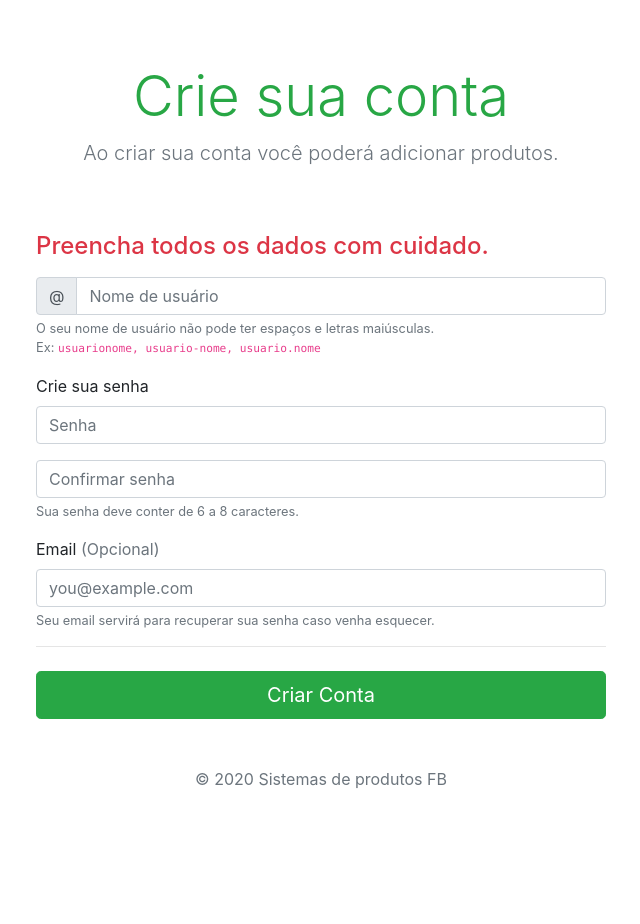
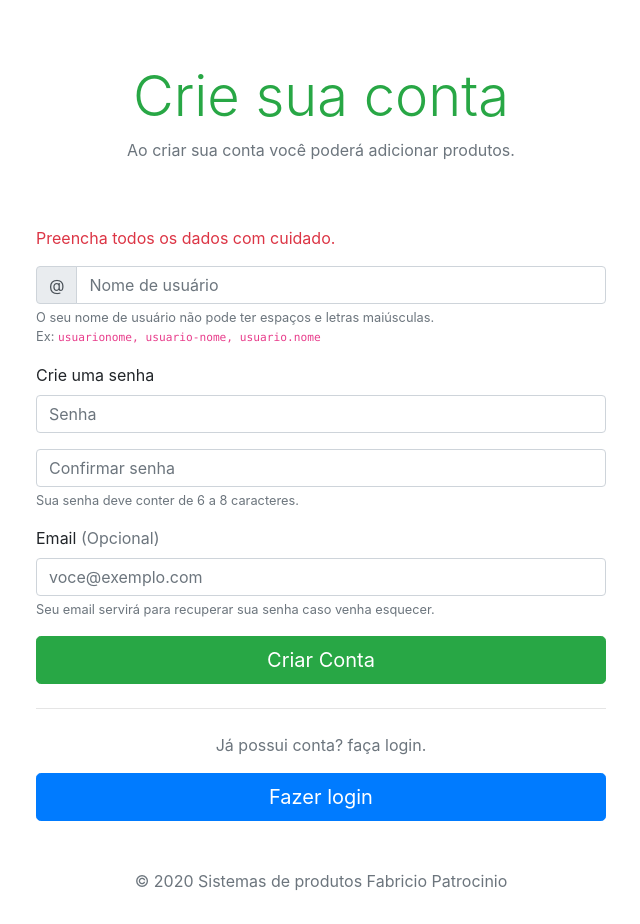
Before and after one commit to FabricioPatrocinio/sistema-de-produtos, a Flask app: page /criar-conta in a window 1280 px wide. Shown: the whole page, without its empty margins (319-959 px from the left). Before the commit the page ends 788 px from the top, so only its background shows below. Run offline with Flask 2, Linux system fonts and the light colour scheme; some libraries are stand-ins or nearby versions.

Commit message:
Ajuste no frontend

```diff
--- a/app/templates/adicionar-produtos.html
+++ b/app/templates/adicionar-produtos.html
@@ -141,8 +141,7 @@
         </div>
         <button class="btn btn-primary btn-lg btn-block mt-4" type="submit">Adiconar Produto</button>
     </form>
-    <hr class="mb-4 mt-4">
-    <p class="mt-5 mb-3 text-muted text-center">© 2020 Sistemas de produtos FB</p>
+    <p class="mt-5 mb-5 text-muted text-center">© 2020 Sistemas de produtos Fabricio Patrocinio</p>
     </div>
 </main>
 {% endblock body  %}
--- a/app/templates/criar-conta.html
+++ b/app/templates/criar-conta.html
@@ -19,21 +19,21 @@
     <div class="container criar-conta">
       <div class="py-5 text-center">
           <h2 class="display-4 text-success">Crie sua conta</h2>
-          <p class="lead text-muted">Ao criar sua conta você poderá adicionar produtos.</p>
+          <p class="text-muted">Ao criar sua conta você poderá adicionar produtos.</p>
       </div>
 
       <div>
-        <h4 class="mb-3 text-danger">Preencha todos os dados com cuidado.</h4>
+        <p class="text-danger">Preencha todos os dados com cuidado.</p>
         <form class="needs-validation" action="{{ url_for('bp_auth.criar_conta') }}" method="post">
         {% with messages = get_flashed_messages(with_categories=true) %}
           {% if  messages %}
             {% for category, message in messages %}
               <div class="alert alert-{{ category }}" role="alert">
-                  {{ message }}
-                  {% if category == 'success' %}
-                    <a href="{{ url_for('bp_auth.index')}}" class="btn btn btn-primary btn-block">Faça login</a>
-                  {% endif %}
+                {{ message }}
               </div>
+              {% if category == 'success' %}
+                <a href="{{ url_for('bp_auth.index')}}" class="btn btn-lg btn-primary btn-block mb-3">Faça login</a>
+              {% endif %}
             {% endfor %}
           {% endif %}
         {% endwith %}
@@ -48,7 +48,7 @@
           </div>
 
           <div class="mb-3">
-            <label for="senha">Crie sua senha</label>
+            <label for="senha">Crie uma senha</label>
             <input type="password" name="senha" class="form-control mb-3" id="email" placeholder="Senha">
             <input type="password" name="confir-senha" class="form-control" id="email" placeholder="Confirmar senha">
             <small id="emailHelp" class="form-text text-muted">Sua senha deve conter de 6 a 8 caracteres.</small>
@@ -56,14 +56,17 @@
 
           <div class="mb-3">
             <label for="email">Email <span class="text-muted">(Opcional)</span></label>
-            <input type="email" class="form-control" name="email" id="email" placeholder="you@example.com">
+            <input type="email" class="form-control" name="email" id="email" placeholder="voce@exemplo.com">
             <small id="emailHelp" class="form-text text-muted">Seu email servirá para recuperar sua senha caso venha esquecer.</small>
           </div>
 
-          <hr class="mb-4">
           <button class="btn btn-success btn-lg btn-block" type="submit">Criar Conta</button>
         </form>
-        <p class="mt-5 mb-3 text-muted text-center">© 2020 Sistemas de produtos FB</p>
+
+        <hr class="mb-4 mt-4">
+        <p class="text-center text-muted">Já possui conta? faça login.</p>
+        <a href="{{ url_for('bp_auth.index')}}" class="btn btn-lg btn-primary btn-block">Fazer login</a>
+        <p class="mt-5 mb-3 text-muted text-center">© 2020 Sistemas de produtos Fabricio Patrocinio</p>
       </div>
     </div>
 
--- a/app/templates/home.html
+++ b/app/templates/home.html
@@ -20,7 +20,7 @@
         <form class="form-signin" method="post" action="{{ url_for('bp_auth.index') }}">
           <div class="text-center mb-4">
             <h1 class="display-5 text-success mb-3 font-weight-normal">Faça Login</h1>
-            <p class="lead text-muted">Faça login para ter acesso ao sistema de produtos ou crie uma conta.</p>
+            <p class="text-muted">Faça login para ter acesso ao sistema de produtos ou crie uma conta.</p>
           </div>
           {% with messages = get_flashed_messages(with_categories=true) %}
             {% if messages %}
@@ -49,9 +49,9 @@
           </div>
           <button class="btn btn-lg btn-primary btn-block" type="submit">Entrar</button>
           <hr class="mb-4">
-          <p class="text-center text-muted">Não tem conta? <br> Crie uma conta para poder acessar ao sistema de produtos</p>
+          <p class="text-center text-muted">Não tem conta? Crie uma conta para poder acessar ao sistema de produtos</p>
           <a href="{{ url_for('bp_auth.criar_conta')}}" class="btn btn-lg btn-success btn-block">Criar conta</a>
-          <p class="mt-5 mb-3 text-muted text-center">© 2020 Sistema de produtos FB</p>
+          <p class="mt-5 mb-3 text-muted text-center">© 2020 Sistema de produtos Fabricio Patrocinio</p>
         </form>
     </div>
 
--- a/app/templates/produtos-em-falta.html
+++ b/app/templates/produtos-em-falta.html
@@ -41,5 +41,6 @@
       </tbody>
     </table>
   </div>
+  <p class="mt-5 mb-5 text-muted text-center">© 2020 Sistemas de produtos Fabricio Patrocinio</p>
 </main>
 {% endblock body  %}
--- a/app/templates/sistema-produtos.html
+++ b/app/templates/sistema-produtos.html
@@ -154,5 +154,6 @@
       </tbody>
     </table>
   </div>
+  <p class="mt-5 mb-5 text-muted text-center">© 2020 Sistemas de produtos Fabricio Patrocinio</p>
 </main>
 {% endblock body  %}
```
Also changed, not shown: app/templates/editar-categorias.html (+4 -3 lines).
